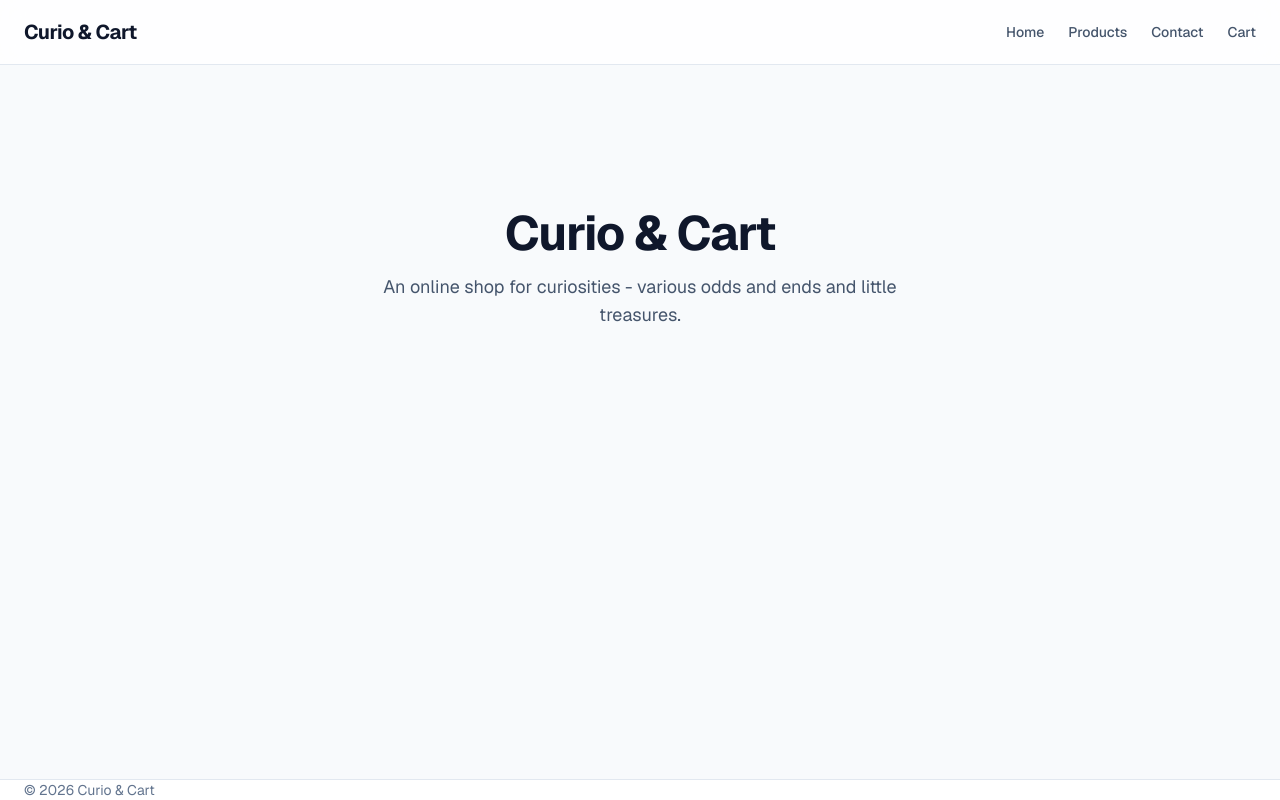
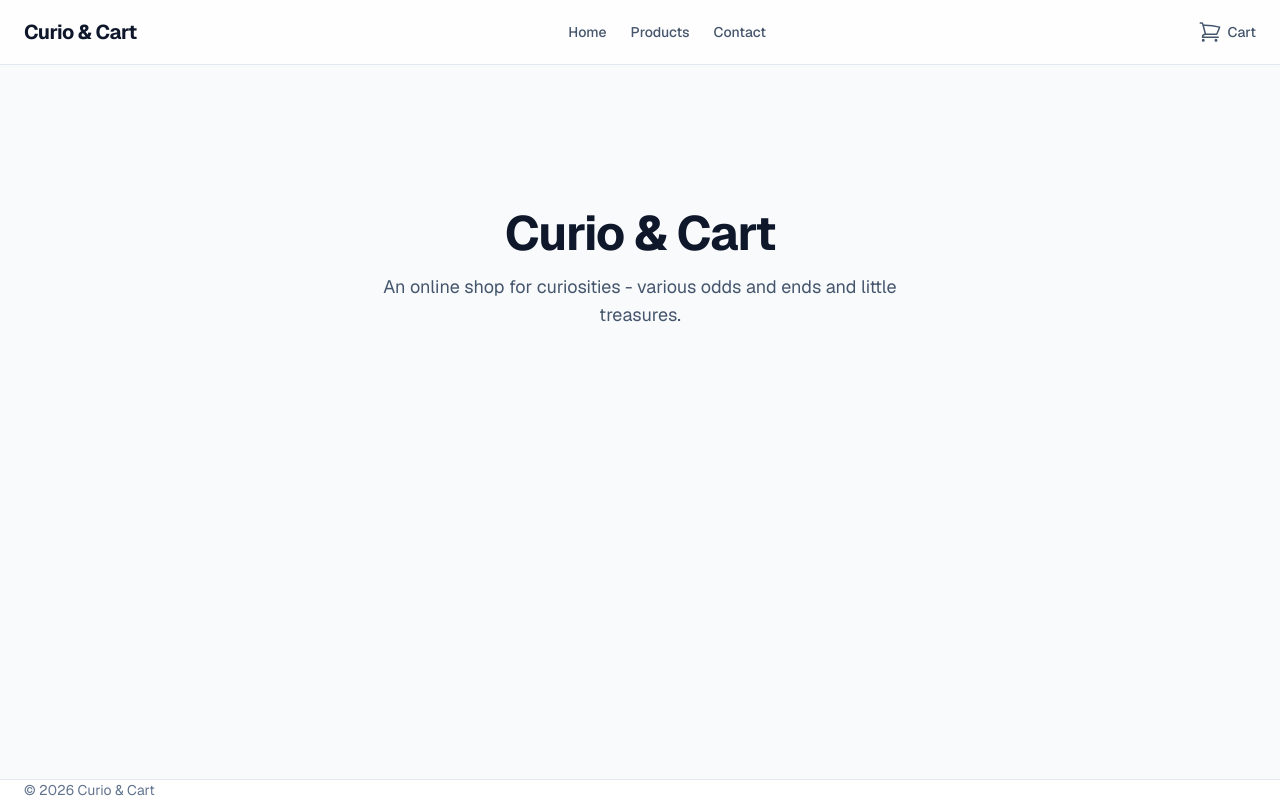
Before and after one commit to Anne-Zwift/curio-and-cart, a Next.js app: page / in a window 1280 px wide. Built offline with nearby package versions, Linux system fonts and the light colour scheme.

Commit message:
feat: add cart icon and live item count badge to Header

```diff
--- a/components/Header.tsx
+++ b/components/Header.tsx
@@ -2,17 +2,18 @@
 
 import { useState } from 'react';
 import Link from 'next/link';
+import { useCart } from '@/context/CartContext';
 
 const links = [
   { href: '/', label: 'Home' },
   { href: '/products', label: 'Products' },
   { href: '/contact', label: 'Contact' },
-  { href: '/cart', label: 'Cart' },
 ];
 
 // components/Header.tsx
 export default function Header() {
   const [open, setOpen] = useState(false);
+  const { totalItems } = useCart();
 
   return (
     <header className='sticky top-0 z-50 w-full border-b border-slate-200 bg-white/80 backdrop-blur-md'>
@@ -20,7 +21,7 @@ export default function Header() {
         <Link
           href='/'
           className='text-xl font-bold tracking-tight text-slate-900 hover:opacity-70 transition'>
-          Curio & Cart
+          Curio &amp; Cart
         </Link>
 
         {/* Desktop menu — hidden on small screens */}
@@ -34,6 +35,32 @@ export default function Header() {
             </Link>
           ))}
         </nav>
+
+        {/**Cart icon + live item count badge */}
+        <div className='flex items-center gap-4'>
+          <Link
+            href='/cart'
+            aria-label={`Shopping cart with ${totalItems} items`}
+            className='relative inline-flex items-center gap-1.5 text-sm font-medium text-slate-600 transition-colors hover:text-slate-900'>
+            <svg
+              fill='none'
+              viewBox='0 0 24 24'
+              strokeWidth={1.5}
+              stroke='currentColor'
+              className='size-6'>
+              <path
+                strokeLinecap='round'
+                strokeLinejoin='round'
+                d='M2.25 3h1.386c.51 0 .955.343 1.087.835l.383 1.437M7.5 14.25a3 3 0 0 0-3 3h15.75m-12.75-3h11.218c1.121-2.3 2.1-4.684 2.924-7.138a60.114 60.114 0 0 0-16.536-1.84M7.5 14.25 5.106 5.272M6 20.25a.75.75 0 1 1-1.5 0 .75.75 0 0 1 1.5 0Zm12.75 0a.75.75 0 1 1-1.5 0 .75.75 0 0 1 1.5 0Z'
+              />
+            </svg>
+            <span className='hidden sm:inline'>Cart</span>
+            {totalItems > 0 && (
+              <span className='inline-flex min-w-5 items-center justify-center rounded-full bg-slate-900 px-1.5 py-0.5 text-xs font-bold text-white'>
+                {totalItems}
+              </span>
+            )}
+          </Link>
 
           {/* Hamburger — visible only below md */}
           <button
@@ -61,6 +88,7 @@ export default function Header() {
             </svg>
           </button>
         </div>
+      </div>
 
       {/* Mobile dropdown */}
       {open && (
```
Lines whose indentation alone changed are shown as unchanged.
